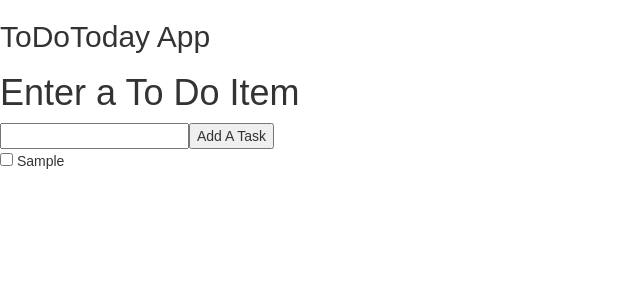
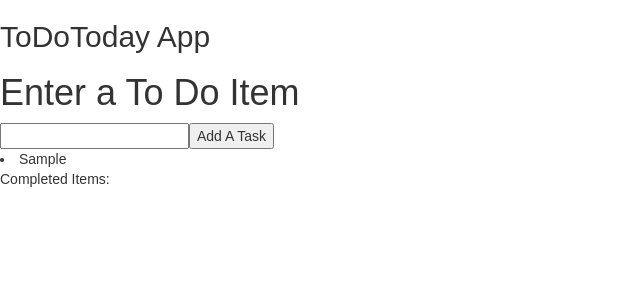
Before and after one commit to ethanryan/to_do_today_app, a React (Create React App) app: page / in a window 1280 px wide. Both pictures are taken after typing "Sample" into the empty fields and a click on the input "Add A Task". Shown: the top 300 px of the page, without its empty margins (0-640 px from the left). Built offline with nearby package versions, Linux system fonts and the light colour scheme.

Commit message:
adding completed items

```diff
--- /dev/null
+++ b/src/components/CompletedItems.js
@@ -0,0 +1,15 @@
+import React from 'react'
+
+const CompletedItems = (props) => {
+  let doneTask = props.completedTasks.map(comptask => { return <li>{comptask}</li>})
+  return(
+    <div>
+      <p>Completed Items:</p>
+      <ul>
+        {doneTask}
+      </ul>
+    </div>
+  )
+}
+
+export default CompletedItems
--- a/src/components/InputForm.js
+++ b/src/components/InputForm.js
@@ -2,31 +2,38 @@ import React, { Component } from 'react'
 
 class InputForm extends Component {
 
-  constructor(props){
-    //console.log('props from form', props);
-    super() //inheritance
+  constructor(props) {
+    //console.log('props from InputForm', props);
+    super(props) //inheritance
     this.state=({
-      input: ''
+      input: '',
+      isClicked: false, //add these as default values for new objects created by form
+    //   className: null, //add these as default values for new objects created by form
     })
   }
 
-
-  handleInputChange(e) {
+  handleInputChange(event) {
     //console.log('this', this);
     //console.log('e', e);
     this.setState({
-      input: e.target.value
+      input: event.target.value
     })
   }
 
-  handleSubmit(e) {
+  handleSubmit(event) {
     console.log('form submitted: ', this.state.input);
-    e.preventDefault()
-    this.props.onSubmit( this.state.input )
-    this.setState({input: ''})
+    event.preventDefault()
+    // this.props.onSubmit( this.state.input )
+    this.props.onSubmit( this.state.input ) //submits whole object on submit???
+    this.setState({
+      input: '',
+      //isClicked: false, //add these as default values for new objects created by form
+      //className: null, //add these as default values for new objects created by form
+    })
   }
 
-  render(){
+  /* isClicked={this.state.isClicked} */
+  render() {
     return(
       <div>
         <h1>Enter a To Do Item</h1>
@@ -34,13 +41,16 @@ class InputForm extends Component {
           <input
             type="text"
             value={this.state.input}
+            isClicked={this.state.isClicked}
+            className={this.state.className}
             onChange={this.handleInputChange.bind(this)}
           />
           <input type="submit" value="Add A Task"/>
         </form>
       </div>
     )
-  }
-}
+  } //end of render
+
+} //end of InputForm class
 
 export default InputForm
--- /dev/null
+++ b/src/components/List.js
@@ -0,0 +1,16 @@
+// import react-bootstrap from 'react-bootstrap'
+
+import React from 'react'
+
+import ListItem from './ListItem'
+
+const List = (props) => {
+  return (
+    <ListItem
+      tasks={props.tasks}
+      onDelete={props.onDelete}
+    />
+  )
+} //end of function
+
+export default List
--- a/src/components/ListContainer.js
+++ b/src/components/ListContainer.js
@@ -1,52 +1,34 @@
 import React, {Component} from 'react'
 
 import InputForm from './InputForm'
-import ListItem from './ListItem'
+import List from './List'
+import CompletedItems from './CompletedItems'
 
 class ListContainer extends Component {
   constructor() {
     super()
     this.state = {
-      task: [],
-      isClicked: false
-    }
-    // this.handleInputChange = this.handleInputChange.bind(this)
-    // this.handleSubmit = this.handleSubmit.bind(this)
+      tasks: [],
+      completedTasks: [] //adding this to keep track of all completedTasks
+  }
   }
 
-  //input form function:
   handleAddTask(taskItem) {
     this.setState( prevState => {
       return {
-        task: [...prevState.task, taskItem]
+        tasks: [...prevState.tasks, taskItem]
       }
     })
   }
 
-  //list item functions:
-  // handleOnClick() {
-  //   this.setState({
-  //     done: true
-  //   })
-  // }
-  //
-  // handleStrikeThroughClick(index) {
-  //   this.setState({
-  //     task: this.state.task.map((oneTask, i) => {
-  //       if (i === index) {
-  //         oneTask.isClicked = !oneTask.isClicked
-  //       }
-  //       return oneTask
-  //     })
-  //   })
-  // }
+  handleDeleteTask(task, index, tasks) {
+    console.log('list container', index);
+    this.setState( prevState => ({
+      tasks: prevState.tasks.filter( task => task !== tasks[index]),
+      completedTasks: [...prevState.completedTasks, task]
+    }))
+  }
 
-  handleStrikeThroughClick() {
-    console.log('i was clicked!')
-    this.setState({
-      isClicked: !this.state.isClicked
-    })
-  }
 
   render() {
     return(
@@ -54,11 +36,11 @@ class ListContainer extends Component {
         <InputForm
           onSubmit={this.handleAddTask.bind(this)}
         />
-        <ListItem
-          status={this.state.isClicked}
-          taskItem={this.state.task}
-          onClick={this.handleStrikeThroughClick.bind(this)}
+        <List
+          tasks={this.state.tasks}
+          onDelete={this.handleDeleteTask.bind(this)}
         />
+        <CompletedItems completedTasks={this.state.completedTasks}/>
       </div>
     )
   }
--- a/src/components/ListItem.js
+++ b/src/components/ListItem.js
@@ -1,16 +1,79 @@
-import React from 'react'
-
 // import react-bootstrap from 'react-bootstrap'
 
-const ListItem = (props) => {
-  console.log('ListItem props: ', props);
-  const eachTask = props.taskItem.map(item => {
-    return (<div style={ { textDecoration: props.isClicked ? 'line-through' : 'none' } }><input type="checkbox" onClick={props.onClick}></input> {item} </div>) })
+import React, { Component } from 'react'
+
+class ListItem extends Component {
+
+  constructor(props) {
+  console.log('ListItem props: ', props)
+  super(props)
+    this.state=({
+      input: '',
+      isClicked: false,
+      className: null,
+      hover: false,
+      color: null,
+    })
+  } //end of constructor
+
+
+//   toggleChoice(name, event) {
+//    let selected = this.state.selectedCircle;
+//    //selected = {};
+//    selected[name] = this.state.selectedCircle[name] == "selected" ? "" : "selected";
+//    this.setState({selectedCircle: selected});
+// }
+
+
+  handleClick(event) {
+    event.preventDefault();
+    //let selected = event.target
+    //selected[name] = this.state[name] === "selected" ? "" : "selected";
+
+    //console.log('ListItem event:', event);
+    console.log('ListItem event.target:', event.target);
+    console.log('ListItem props:', this.props);
+    console.log('ListItem this.state.input: ', this.state.input);
+    //console.log('e', e);
+    this.setState({
+      // input: event.target.value
+      isClicked: true,
+    })
+    console.log('listItem isClicked: ', this.state.isClicked);
+  }
+
+
+  // changeColor(index) {
+  //     this.props.tasks.map(function(item, index) {
+  //         return item.color = (index && item.color === '') ? 'blue' : '';
+  //     });
+  //     this.setState(this.state);
+  // }
+
+
+  render() {
+
+  var that = this;
+  const eachTask = this.props.tasks.map((item, index, tasks) => {
+
+    return (
+        <li
+          name={item}
+          key={index}
+          index={index}
+          onClick={() => {console.log('clicking this index: ', index); that.props.onDelete(item, index, tasks)} }
+
+          > {item} </li>
+      )
+    })
   return (
     <div>
         { eachTask }
     </div>
   )
-}
+
+  } //end of render
+
+} //end of ListItem class
 
 export default ListItem
--- a/src/index.css
+++ b/src/index.css
@@ -3,3 +3,14 @@ body {
   padding: 0;
   font-family: sans-serif;
 }
+
+
+/*adding class for strike-through*/
+.hovered{
+  background: pink;
+}
+
+.done{
+  background: blue;
+  text-decoration: line-through;
+}
```
Also changed, not shown: src/components/ListItem_old_functional.js (added, +63 -0 lines).
